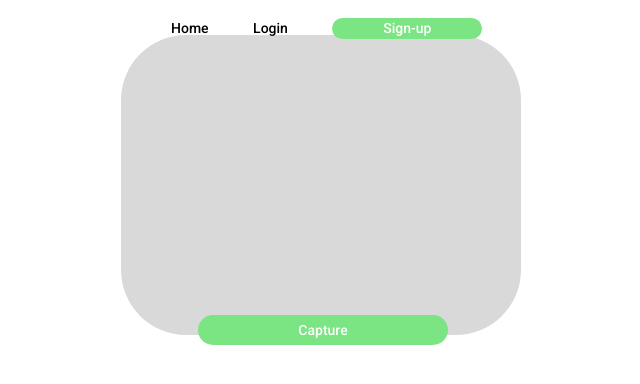
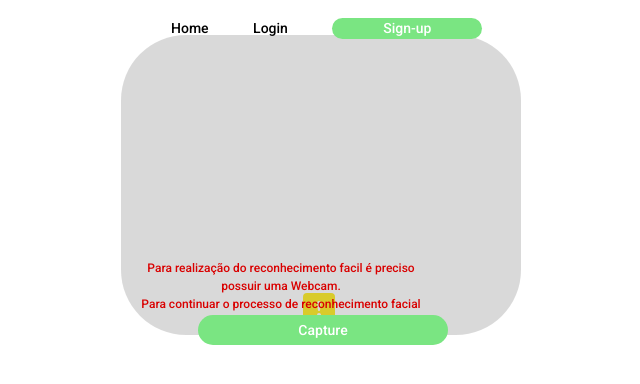
Before and after one commit to WalissonCF/Reconhecimento-Facial, a Flask app: page /login in a window 1280 px wide. Shown: the top 384 px of the page, without its empty margins (359-999 px from the left). Run offline with Flask 2, Linux system fonts and the light colour scheme; some libraries are stand-ins or nearby versions.

Commit message:
Criando alerta para aviso que é necessario webcam

```diff
--- a/app/static/css/capture-image.css
+++ b/app/static/css/capture-image.css
@@ -22,7 +22,7 @@
 }
 
 #capture {
-    z-index: 999;
+    z-index: 998;
     margin-top: 280px;
     margin-left: -323px;
     height: 30px;
@@ -44,7 +44,7 @@
     height: 300px;
 }
 
-#info {
+.info {
     margin-top: -300px;
     margin-left: 480px;
     background-color: black;
@@ -52,4 +52,23 @@
     border-radius: 65px;
     width: 400px;
     height: 300px;
+    z-index: 9999;
 }
+
+.text-info-p {
+    margin-top: -100px;
+    font-family: 'Open Sans', sans-serif;
+    font-family: 'Roboto', sans-serif;
+    font-size: 12px;
+    text-align: center;
+    color: red;
+}
+
+#content-info {
+    z-index: 999;
+}
+
+.svg-alert {
+    margin-top: -80px;
+    margin-left: 662px;
+}
--- a/app/templates/login.html
+++ b/app/templates/login.html
@@ -23,10 +23,20 @@
 <div id="content-image-user">
     <video id="player" autoplay></video>
 </div>
-<div id="info"></div>
 <div id="button-capture">
     <canvas id="snapshot" width=500 height=375></canvas>
     <button id="capture">Capture</button>
+</div>
+<div id="content-info">
+    <div class="info"></div>
+    <svg class="svg-alert" width="2em" height="2em" viewBox="0 0 16 16" class="bi bi-exclamation-square-fill" fill="#ffee32"
+        xmlns="http://www.w3.org/2000/svg">
+        <path fill-rule="evenodd"
+            d="M2 0a2 2 0 0 0-2 2v12a2 2 0 0 0 2 2h12a2 2 0 0 0 2-2V2a2 2 0 0 0-2-2H2zm6 4a.905.905 0 0 0-.9.995l.35 3.507a.552.552 0 0 0 1.1 0l.35-3.507A.905.905 0 0 0 8 4zm.002 6a1 1 0 1 0 0 2 1 1 0 0 0 0-2z" />
+    </svg>
+    <p class="text-info-p"> Para realização do reconhecimento facil é preciso <br> possuir uma Webcam. <br>
+        Para continuar o processo de reconhecimento facial <br> clique no botão abaixo.
+    </p>
 </div>
 
 <!-- <div id="image-wave">
```
Also changed, not shown: app/static/css/responsive.css (+39 -0 lines).
